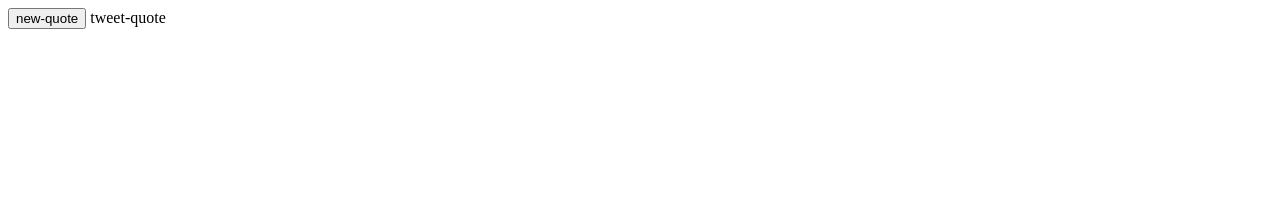
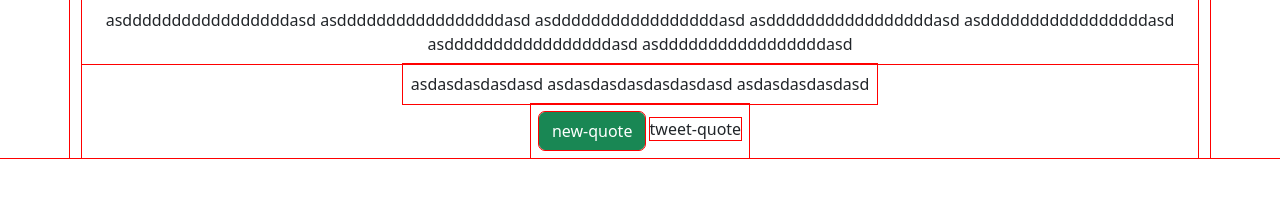
Before and after one commit to ulannor/24-05-26-Random-Quote-Generator, a plain HTML site: page index.html in a window 1280 px wide. Drawn offline with nearby package versions, Linux system fonts and the light colour scheme.

Commit message:
second commit

```diff
--- /dev/null
+++ b/index.css
@@ -0,0 +1,3 @@
+* {
+    outline: 1px solid red;
+}
--- a/index.html
+++ b/index.html
@@ -6,30 +6,38 @@
     <meta name="viewport" content="width=device-width, initial-scale=1.0">
     <meta http-equiv="X-UA-Compatible" content="ie=edge">
     <title>Random Quotes</title>
-    <link rel="stylesheet" href="style.css">
+    <link href="./index.css" rel="stylesheet">
+    <link href="https://cdn.jsdelivr.net/npm/bootstrap@5.3.3/dist/css/bootstrap.min.css" rel="stylesheet" integrity="sha384-QWTKZyjpPEjISv5WaRU9OFeRpok6YctnYmDr5pNlyT2bRjXh0JMhjY6hW+ALEwIH" crossorigin="anonymous">
 </head>
 
 <body>
-    <div id="quote-box">
-        <div id="text">
+    <div class="container text-center d-flex">
+        <div id="quote-box" class="d-flex flex-column align-items-center">
+            <div id="text" class="p-2">
+                asdddddddddddddddddasd asdddddddddddddddddasd asdddddddddddddddddasd asdddddddddddddddddasd asdddddddddddddddddasd asdddddddddddddddddasd asdddddddddddddddddasd
 
             </div>
-        <div id="author">
-
+            <div id="author" class="p-2">
+                asdasdasdasdasd asdasdasdasdasdasdasd asdasdasdasdasd
             </div>
-        <button id="new-quote">
+            <div class="p-2">
+                <button id="new-quote" class="btn btn-success">
                         new-quote
                     </button>
                 <a id="tweet-quote">
                         tweet-quote
                     </a>
+            </div>
 
+
+        </div>
     </div>
 
 
 
 
     <!-- <script src="https://cdn.freecodecamp.org/testable-projects-fcc/v1/bundle.js"></script> -->
+    <script src="https://cdn.jsdelivr.net/npm/bootstrap@5.3.3/dist/js/bootstrap.bundle.min.js" integrity="sha384-YvpcrYf0tY3lHB60NNkmXc5s9fDVZLESaAA55NDzOxhy9GkcIdslK1eN7N6jIeHz" crossorigin="anonymous"></script>
 </body>
 
 </html>
```
Lines whose indentation alone changed are shown as unchanged.
